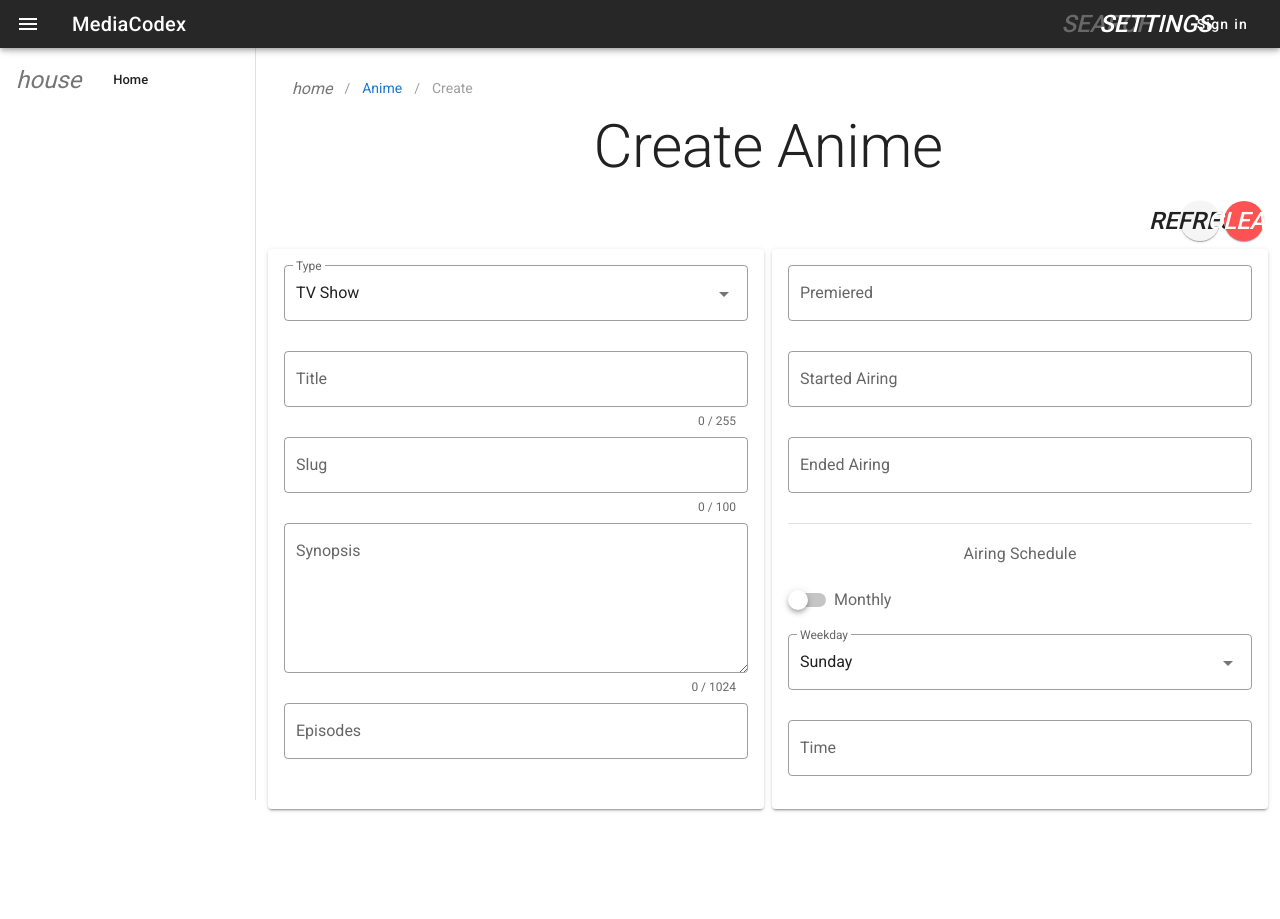
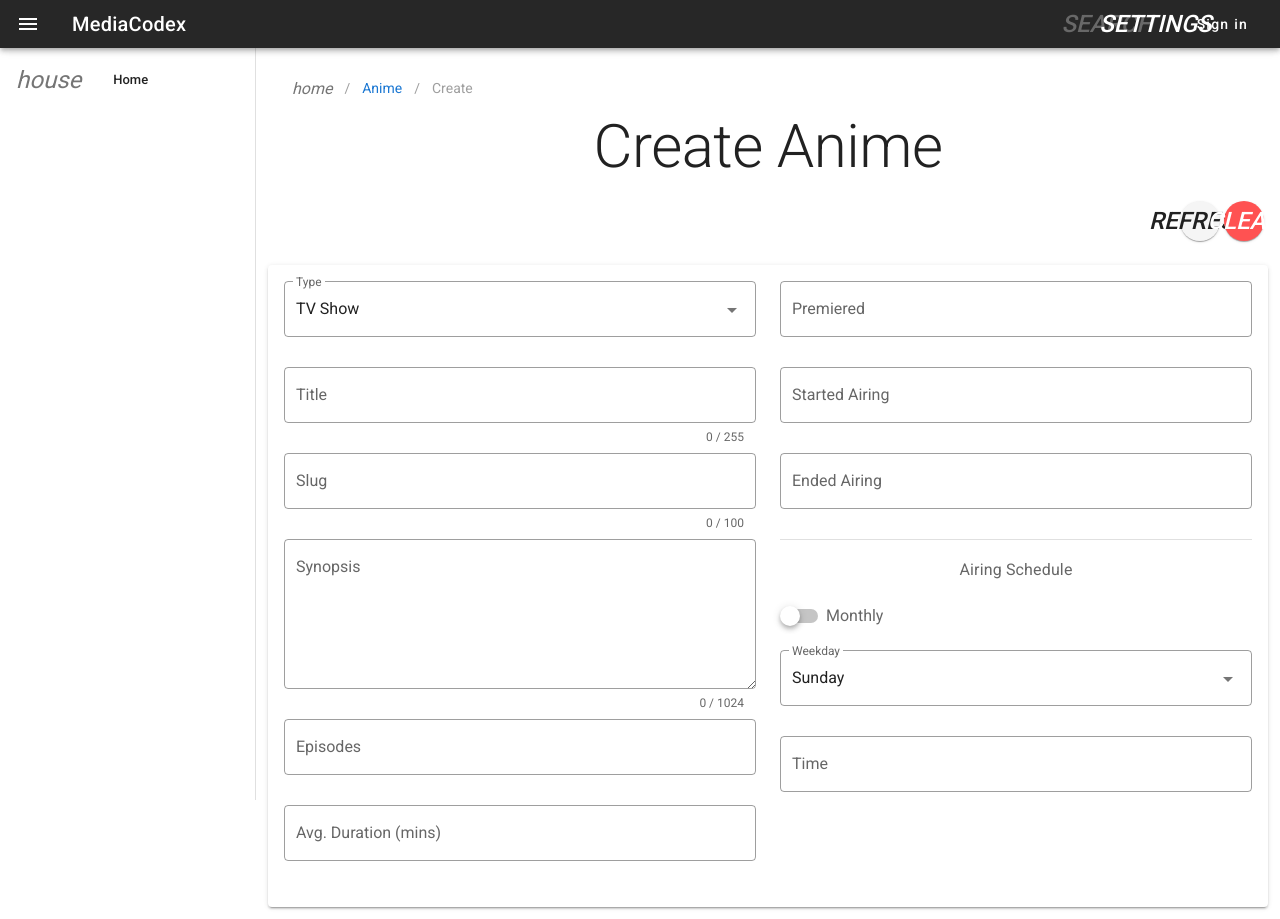
Before and after one commit to MediaCodex/website, a Nuxt app: page /anime/create in a window 1280 px wide. Before the commit the page ends 822 px from the top, so only its background shows below. Built offline with nearby package versions, Linux system fonts and the light colour scheme.

Commit message:
merge into singe card per row

```diff
--- a/src/lang/en-US/anime.js
+++ b/src/lang/en-US/anime.js
@@ -10,5 +10,9 @@ export default {
     special: 'Special',
     ona: 'ONA'
   },
-  episodes: 'Episodes'
+  episodes: 'Episodes',
+  duration: 'Duration',
+  durationAvg: 'Avg. Duration',
+  durationMins: 'Duration (mins)',
+  durationAvgMins: 'Avg. Duration (mins)'
 }
--- a/src/pages/anime/create.vue
+++ b/src/pages/anime/create.vue
@@ -15,11 +15,14 @@
       </v-btn>
     </v-row>
 
-    <v-row dense>
+    <!-- block one -->
+    <v-row fluid>
+      <v-col>
+        <v-card class="mx-auto">
+          <v-card-text>
+            <v-row>
               <!-- Basic Info -->
               <v-col cols="12" md="6">
-        <v-card class="mx-auto" height="35rem">
-          <v-card-text>
                 <v-form>
                   <v-select
                     v-model="type"
@@ -50,23 +53,28 @@
                     :label="$t('create.synopsis')"
                     outlined
                     counter="1024"
+                    rows="5"
                   />
                   <v-text-field
+                    v-if="episodic"
                     v-model="episodes"
                     :label="$t('anime.episodes')"
                     outlined
                     required
                     type="number"
                   />
+                  <v-text-field
+                    v-model="duration"
+                    :label="$t(`anime.duration${episodic ? 'Avg' : ''}Mins`)"
+                    outlined
+                    required
+                    type="number"
+                  />
                 </v-form>
-          </v-card-text>
-        </v-card>
               </v-col>
 
               <!-- dates -->
               <v-col cols="12" md="6">
-        <v-card class="mx-auto" height="35rem">
-          <v-card-text>
                 <v-form>
                   <datetime-picker
                     v-model="premiered"
@@ -89,6 +97,8 @@
                   </h4>
                   <schedule outlined />
                 </v-form>
+              </v-col>
+            </v-row>
           </v-card-text>
         </v-card>
       </v-col>
@@ -118,15 +128,20 @@ export default {
     slug: null,
     synopsis: null,
     episodes: null,
+    duration: null,
+    status: 'planned',
     premiered: null,
     airedFrom: null,
     airedTo: null
   }),
   computed: {
+    types: typesDisplay,
     defaultSlug() {
       return this.title ? paramCase(this.title) : null
     },
-    types: typesDisplay
+    episodic() {
+      return this.type !== 'movie'
+    }
   },
   methods: {
     submit() {
```
Lines whose indentation alone changed are shown as unchanged.
